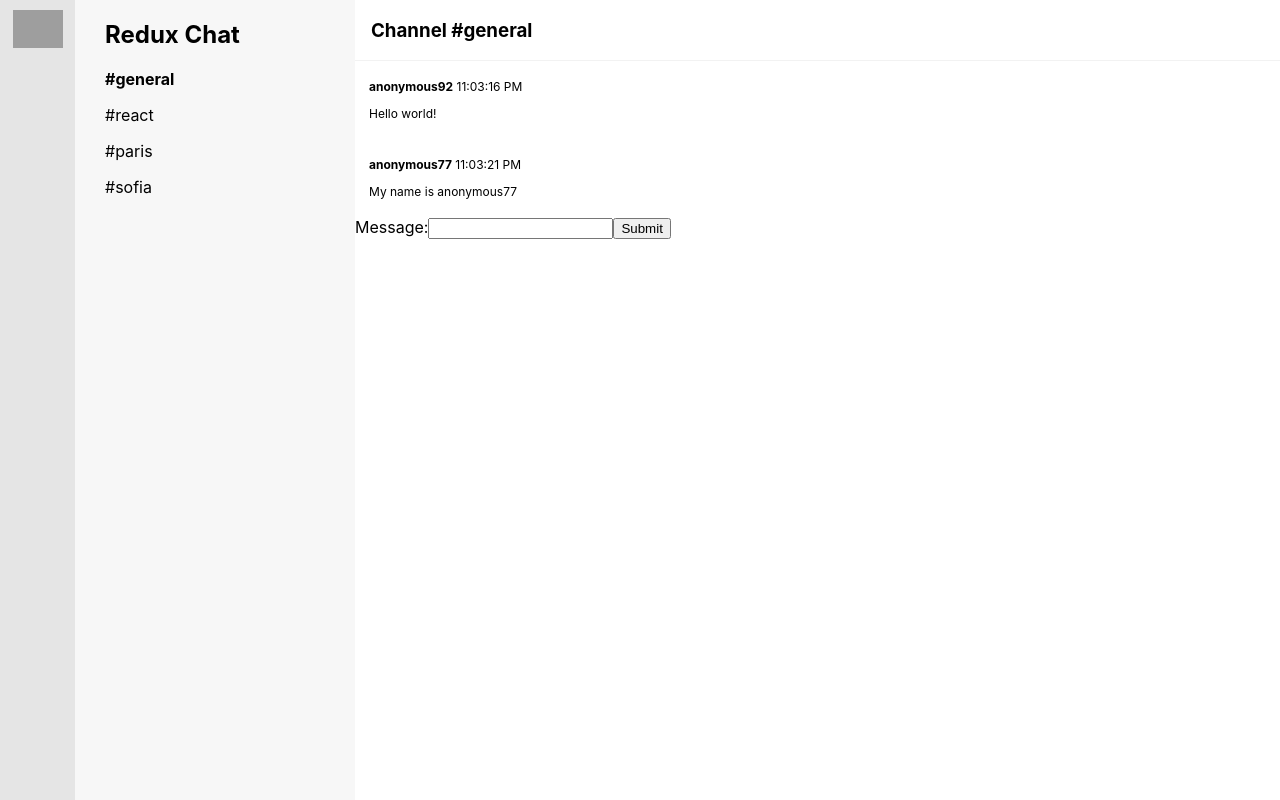
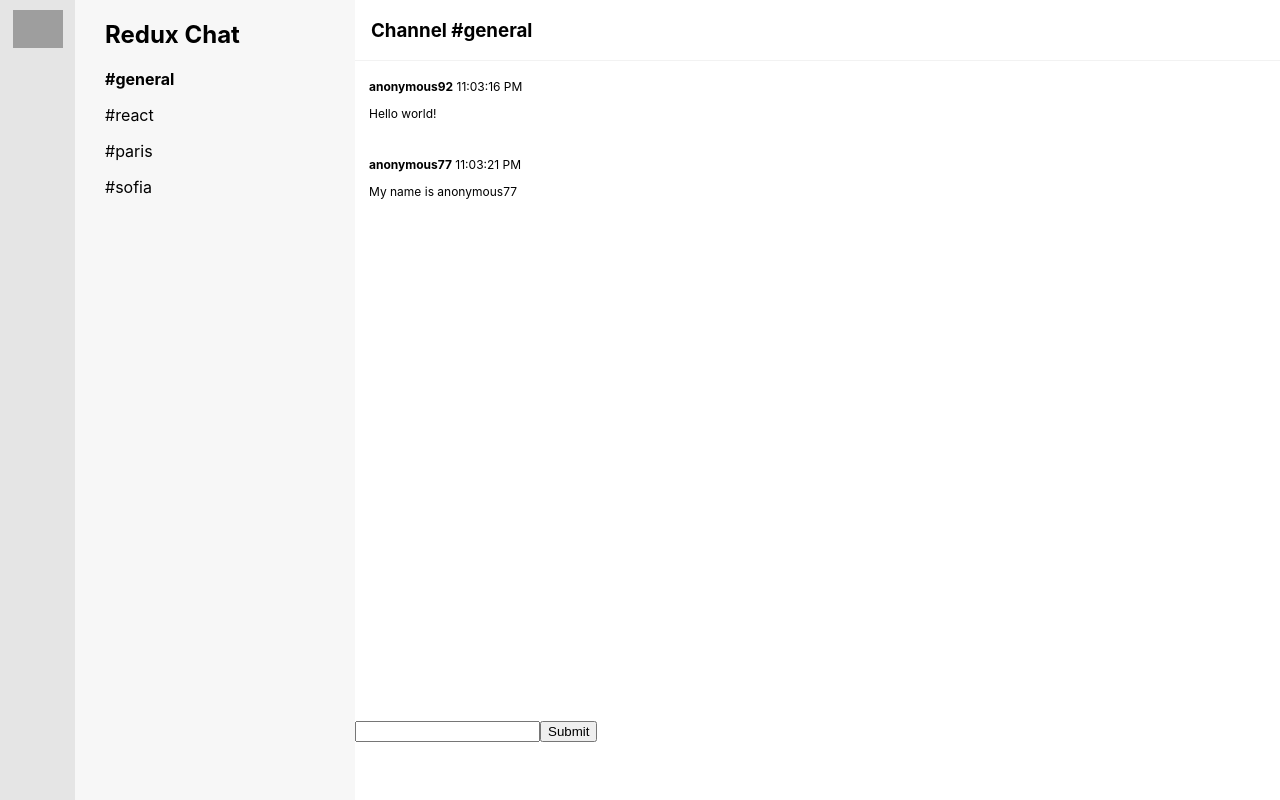
Before and after one commit to vladiangelov/react-redux-chat, a React (Create React App) app: page / in a window 1280 px wide. Built offline with nearby package versions, Linux system fonts and the light colour scheme; no server answers; grey boxes are pictures that could not be loaded.

Commit message:
Added 5 seconds refresh for messages and some scrollable css

```diff
--- a/src/App.js
+++ b/src/App.js
@@ -18,7 +18,9 @@ function App() {
         <ChannelList />
       </div>
       <div className="message-list">
-        <MessageList />
+        <div className="message-top">
+          <MessageList />
+        </div>
         <MessageForm />
       </div>
     </div>
--- a/src/App.scss
+++ b/src/App.scss
@@ -17,7 +17,11 @@
 
 .message-list {
   width: 74%;
+}
 
+.message-top {
+  overflow-x: scroll;
+  height: 90vh;
 }
 
 .active-channel {
--- a/src/containers/MessageForm.js
+++ b/src/containers/MessageForm.js
@@ -32,7 +32,6 @@ class MessageForm extends Component {
     return (
       <form onSubmit={this.handleSubmit}>
         <label>
-          Message:
           <input type="text" value={this.state.value} onChange={this.handleChange} />
         </label>
         <input type="submit" value="Submit" />
--- a/src/containers/MessageList.js
+++ b/src/containers/MessageList.js
@@ -14,6 +14,11 @@ const mapDispatchToProps = (dispatch) => {
 class MessageList extends Component {
   componentDidMount() {
     this.props.setMessages();
+    setInterval(() => {this.props.setMessages()}, 5000);
+  }
+
+  componentWillUnmount() {
+    // Good practice to include clearInterval here
   }
 
   render() {
```
